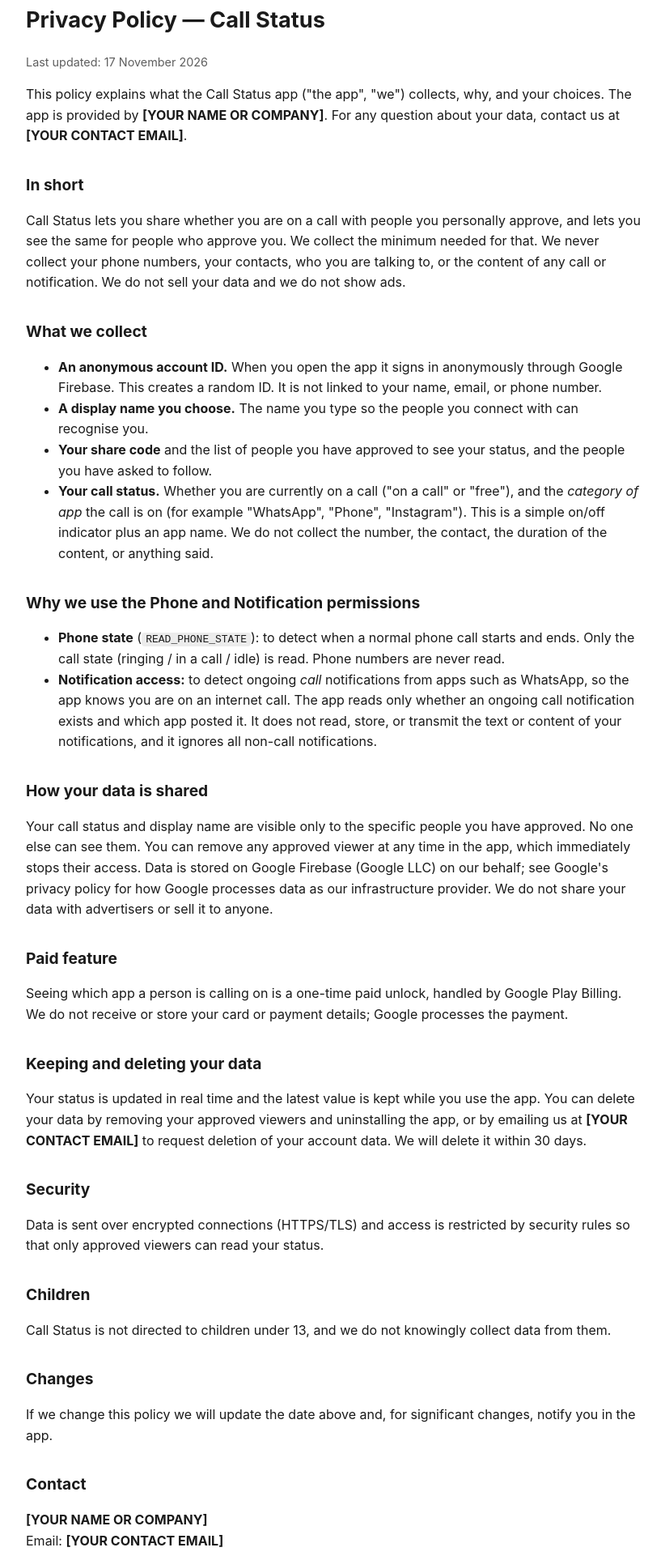
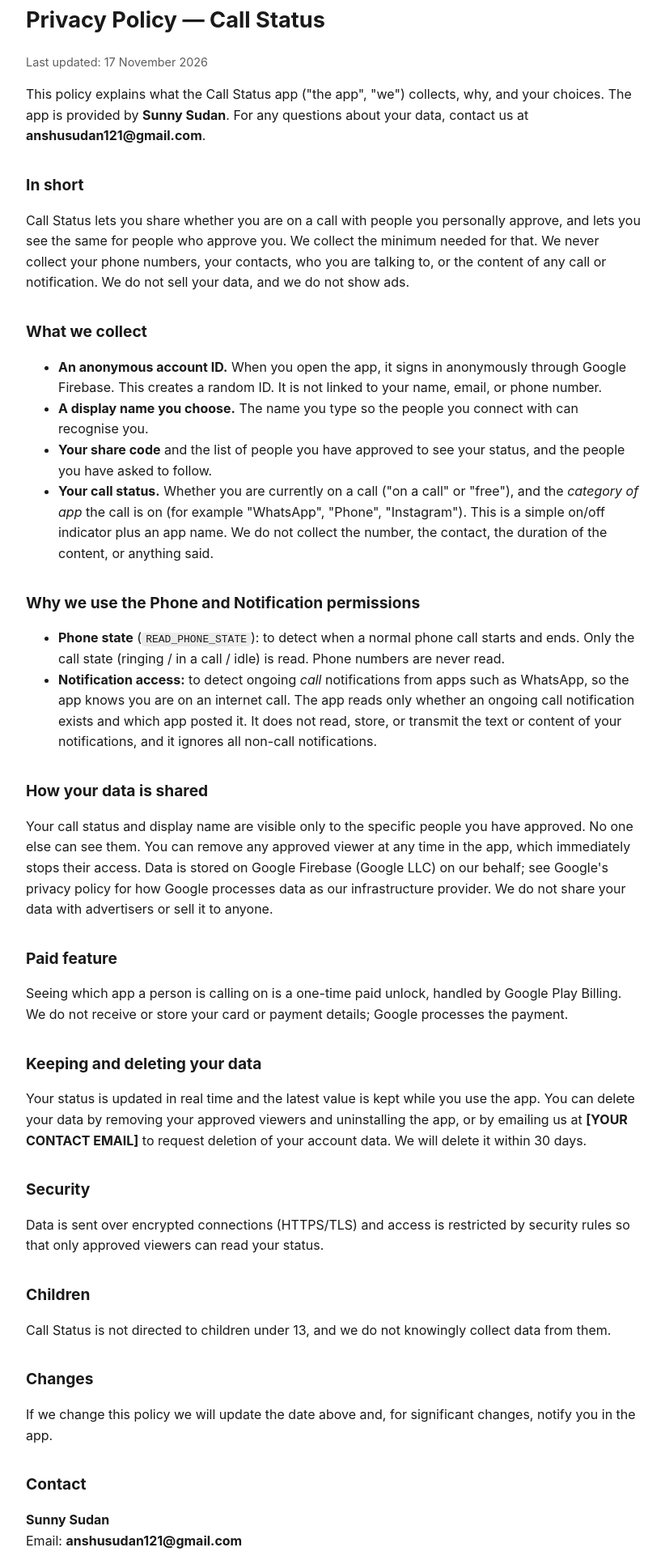
Before and after one commit to sunnysudann/callstatus-privacy, a plain HTML site: page index.html in a window 1280 px wide. Shown: the part 39-1960 px from the top of the page at 81% size, without its empty margins (228-1050 px from the left). Drawn offline with Linux system fonts and the light colour scheme.

Commit message:
Update index.html

```diff
--- a/index.html
+++ b/index.html
@@ -19,18 +19,18 @@
 <p class="muted">Last updated: 17 November 2026</p>
 
 <p>This policy explains what the Call Status app ("the app", "we") collects, why, and your choices.
-The app is provided by <strong>[YOUR NAME OR COMPANY]</strong>. For any question about your data, contact
-us at <strong>[YOUR CONTACT EMAIL]</strong>.</p>
+The app is provided by <strong>Sunny Sudan</strong>. For any questions about your data, contact
+us at <strong>anshusudan121@gmail.com</strong>.</p>
 
 <h2>In short</h2>
 <p>Call Status lets you share whether you are on a call with people you personally approve, and lets you
 see the same for people who approve you. We collect the minimum needed for that. We never collect your
 phone numbers, your contacts, who you are talking to, or the content of any call or notification. We do
-not sell your data and we do not show ads.</p>
+not sell your data, and we do not show ads.</p>
 
 <h2>What we collect</h2>
 <ul>
-  <li><strong>An anonymous account ID.</strong> When you open the app it signs in anonymously through
+  <li><strong>An anonymous account ID.</strong> When you open the app, it signs in anonymously through
       Google Firebase. This creates a random ID. It is not linked to your name, email, or phone number.</li>
   <li><strong>A display name you choose.</strong> The name you type so the people you connect with can
       recognise you.</li>
@@ -81,7 +81,7 @@ only approved viewers can read your status.</p>
 app.</p>
 
 <h2>Contact</h2>
-<p><strong>[YOUR NAME OR COMPANY]</strong><br>
-Email: <strong>[YOUR CONTACT EMAIL]</strong></p>
+<p><strong>Sunny Sudan</strong><br>
+Email: <strong>anshusudan121@gmail.com</strong></p>
 </body>
 </html>
```
